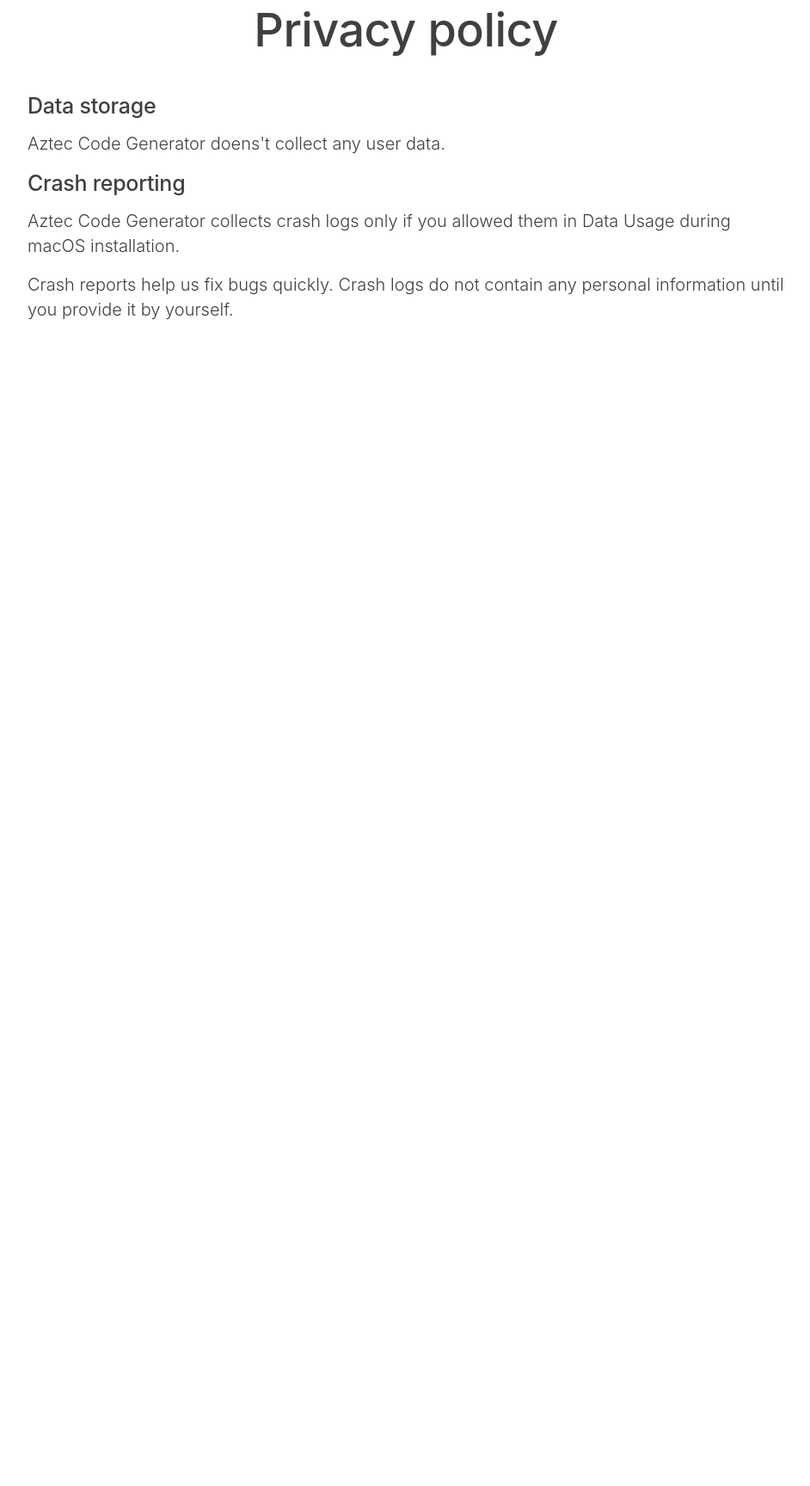
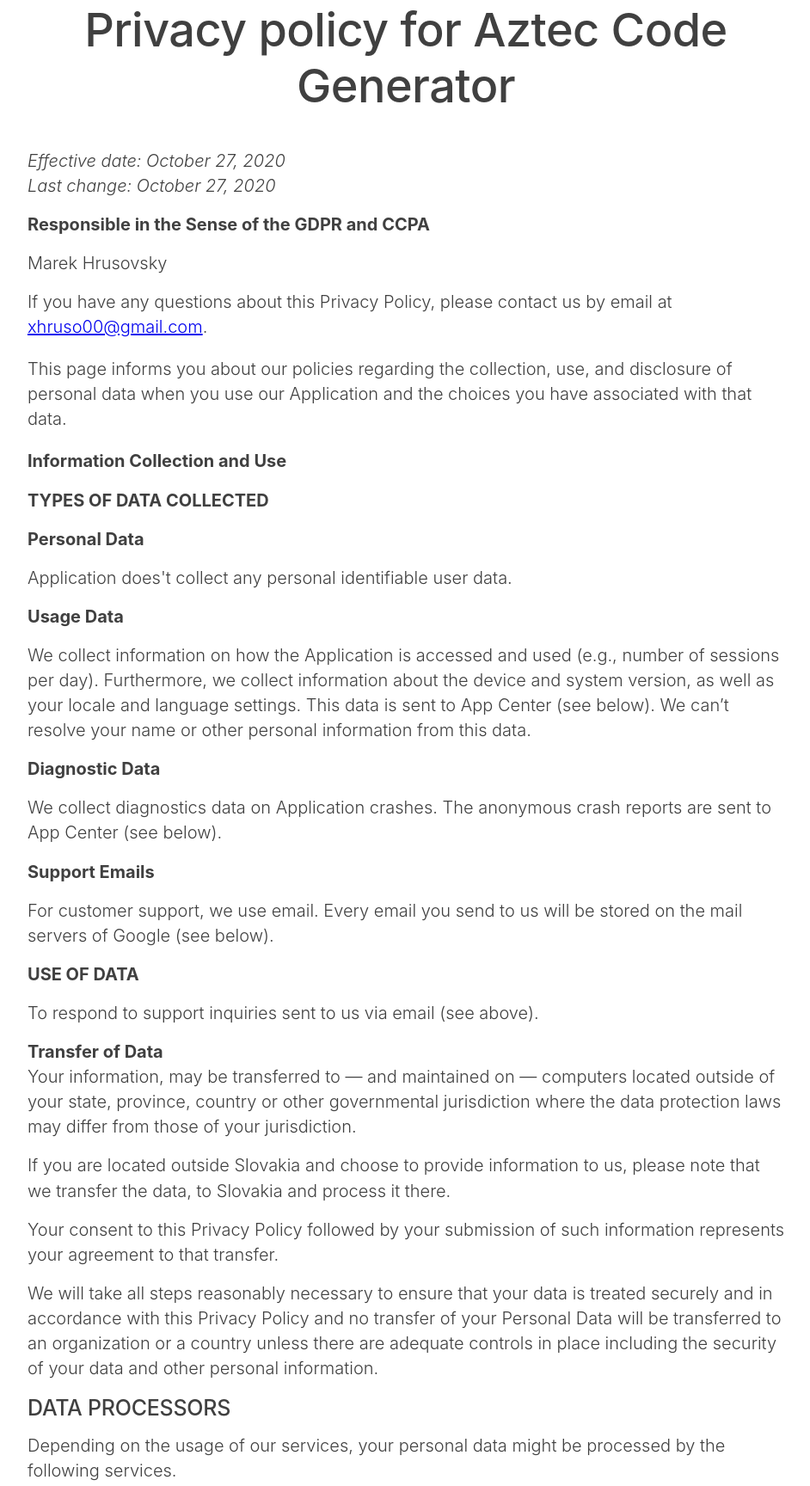
Before and after one commit to dynaperapp/dynaperapp.github.io, a plain HTML site: page privacyAztec.html in a window 1280 px wide. Shown: the part 37-1765 px from the top of the page at 86% size, without its empty margins (97-1039 px from the left). Before the commit the page ends 800 px from the top, so only its background shows below. Drawn offline with Linux system fonts and the light colour scheme.

Commit message:
Update privacyAztec.html

```diff
--- a/privacyAztec.html
+++ b/privacyAztec.html
@@ -724,24 +724,97 @@
 			<div id="DIV_2">
 				<div id="DIV_3">
 					<h1 id="H1_4">
-						Privacy policy
+						Privacy policy for Aztec Code Generator
 					</h1>
-					<h3 id="H3_5">
-						Data storage
+					<p id="P_6" style="font-style:italic;">
+						Effective date: October 27, 2020<br>
+						Last change: October 27, 2020
+					</p>
+					<h2 id="P_6" style="font-weight:bold;">
+						Responsible in the Sense of the GDPR and CCPA
+					</h2>
+					<p id="P_6">
+						Marek Hrusovsky
+					</p>
+					<p id="P_6">
+						If you have any questions about this Privacy Policy, please contact us by email at <a href="mailto:xhruso00@gmail.com">xhruso00@gmail.com</a>.
+					</p>
+					<p>
+						This page informs you about our policies regarding the collection, use, and disclosure of personal data when you use our Application and the choices you have associated with that data.
+					</p>
+					<h2 id="P_6" style="font-weight:bold;">
+						Information Collection and Use
+					</h2>
+					<h3 id="P_6" style="font-weight:bold;">
+						TYPES OF DATA COLLECTED
+					</h3>
+					<p id="P_6" style="font-weight:bold;">
+					Personal Data
+					</p>
+					<p id="P_6">
+						Application does't collect any personal identifiable user data.
+					</p>
+					<p id="P_6" style="font-weight:bold;">
+					Usage Data
+					</p>
+					<p id="P_6">
+						We collect information on how the Application is accessed and used (e.g., number of sessions per day). Furthermore, we collect information about the device and system version, as well as your locale and language settings. This data is sent to App Center (see below). We can’t resolve your name or other personal information from this data.
+					</p>
+					<p id="P_6" style="font-weight:bold;">
+					Diagnostic Data
+					</p>
+					<p id="P_6">
+						We collect diagnostics data on Application crashes. The anonymous crash reports are sent to App Center (see below).
+					</p>
+					<p id="P_6" style="font-weight:bold;">
+					Support Emails
+					</p>
+					<p id="P_6">
+						For customer support, we use email. Every email you send to us will be stored on the mail servers of Google (see below).
+					</p>
+					<h3 id="P_6" style="font-weight:bold;">
+						USE OF DATA
 					</h3>
 					<p id="P_6">
-						Aztec Code Generator doens't collect any user data.
+						To respond to support inquiries sent to us via email (see above).
 					</p>
-					<h3 id="H3_19">
-						Crash reporting
+					<strong>Transfer of Data</strong>
+					<p id="P_6">
+					Your information, may be transferred to — and maintained on — computers located outside of your state, province, country or other governmental jurisdiction where the data protection laws may differ from those of your jurisdiction.
+					</p>
+					<p id="P_6">
+If you are located outside Slovakia and choose to provide information to us, please note that we transfer the data, to Slovakia and process it there.
+					</p>
+					<p id="P_6">
+Your consent to this Privacy Policy followed by your submission of such information represents your agreement to that transfer.
+					</p>
+					<p id="P_6">
+We will take all steps reasonably necessary to ensure that your data is treated securely and in accordance with this Privacy Policy and no transfer of your Personal Data will be transferred to an organization or a country unless there are adequate controls in place including the security of your data and other personal information.
+					</p>
+					<h3 id="H3_5">
+						DATA PROCESSORS
 					</h3>
-					<p id="P_20">
-						Aztec Code Generator collects crash logs only if you allowed them in Data Usage during macOS installation.
+					<p id="P_6">
+						Depending on the usage of our services, your personal data might be processed by the following services.
 					</p>
-					<p id="P_23">
-						Crash reports help us fix bugs quickly. Crash logs do not contain any personal information until you provide it by yourself.
+					<p id="P_6">
+					App Center </br>
+					Crash analytics software provided by Microsoft Corporation. </br>
+					Data: Usage data and crash reports </br>
+					Location of Data Processing: USA </br>
+					</p>
+					<p id="P_6">
+					Gmail - Google Inc. </br>
+					Email application by Google Inc. </br>
+					Data: Email traffic </br>
+					Location of Data Processing: USA </br>
 					</p>
 				</div>
+			</div>
+			<div id="DIV_24">
+				<p id="P_25">
+					<small id="SMALL_26">Made with <strong id="STRONG_27">♡</strong> by Marek Hrusovsky.</small>
+				</p>
 			</div>
 		</div>
 
```
